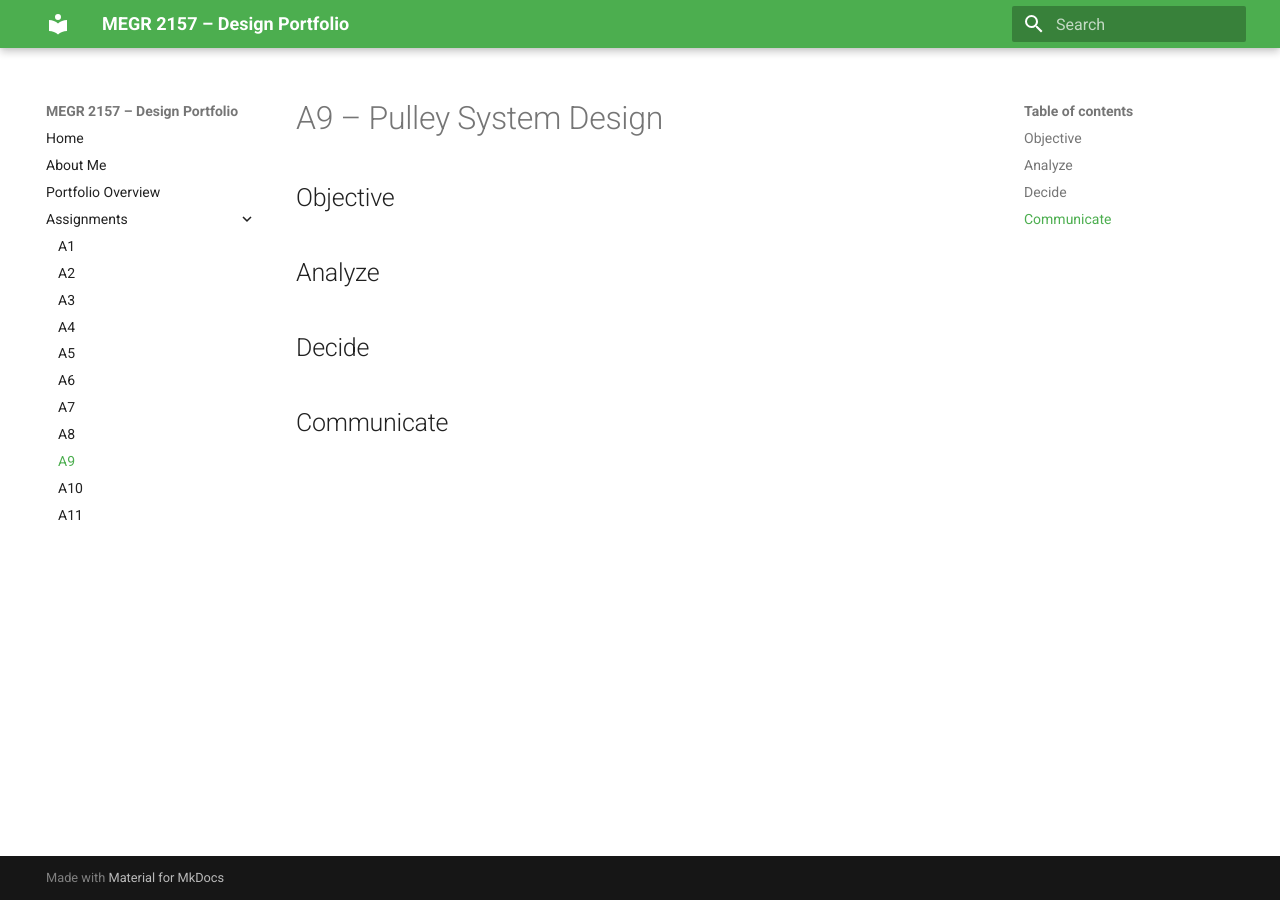
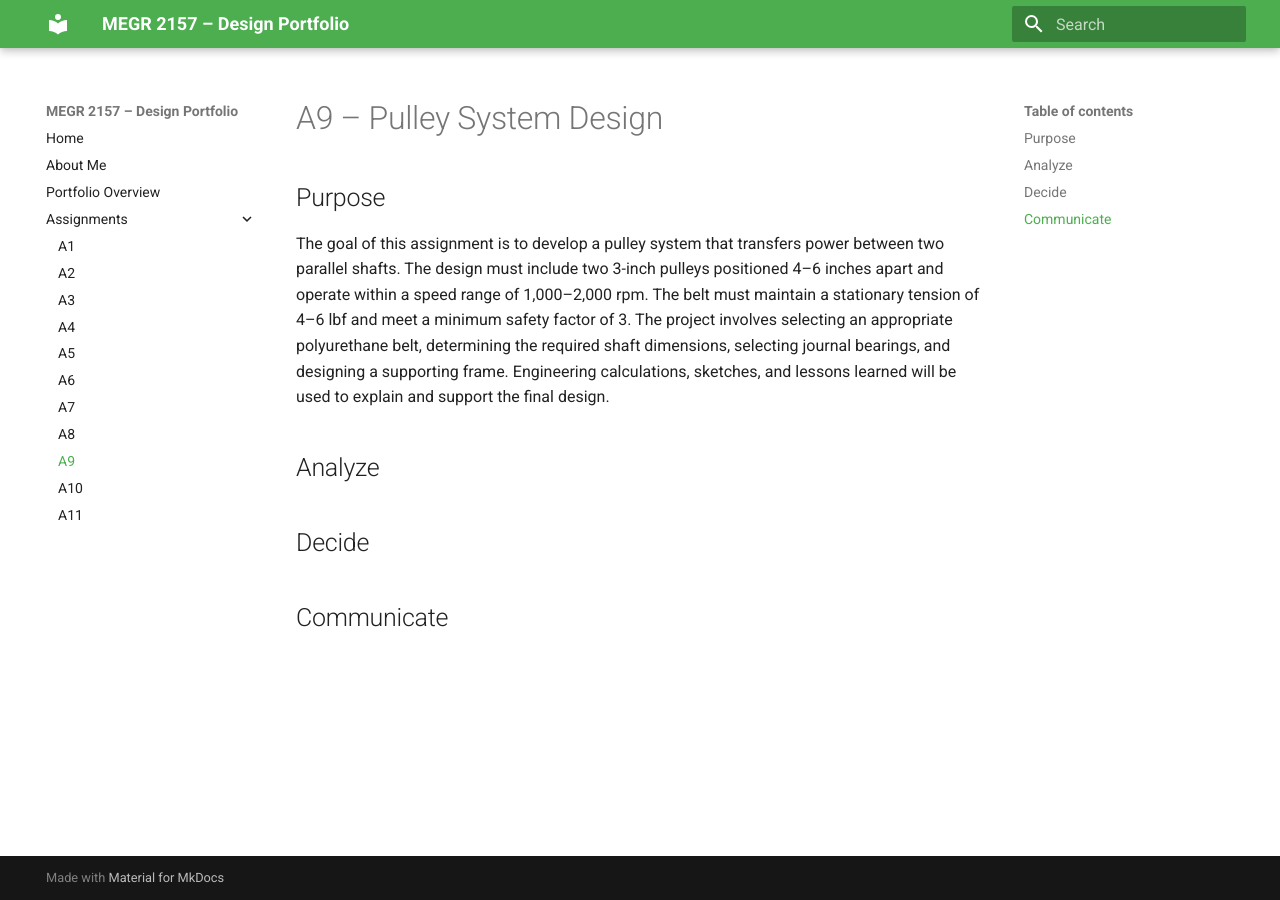
Before and after one commit to brandonhudson11/megr2157-portfolio, an MkDocs documentation site: the page built from docs/assignments/A09/index.md, in a window 1280 px wide. Built offline with MkDocs 1.6.1 and Material for MkDocs 9.7.7, drawn with Linux system fonts in a browser that asks for light colours.

Commit message:
Update index.md

```diff
--- a/docs/assignments/A09/index.md
+++ b/docs/assignments/A09/index.md
@@ -1,6 +1,7 @@
 # A9 – Pulley System Design
 
-## Objective
+## Purpose
+The goal of this assignment is to develop a pulley system that transfers power between two parallel shafts. The design must include two 3-inch pulleys positioned 4–6 inches apart and operate within a speed range of 1,000–2,000 rpm. The belt must maintain a stationary tension of 4–6 lbf and meet a minimum safety factor of 3. The project involves selecting an appropriate polyurethane belt, determining the required shaft dimensions, selecting journal bearings, and designing a supporting frame. Engineering calculations, sketches, and lessons learned will be used to explain and support the final design.
 
 
 ## Analyze
```
